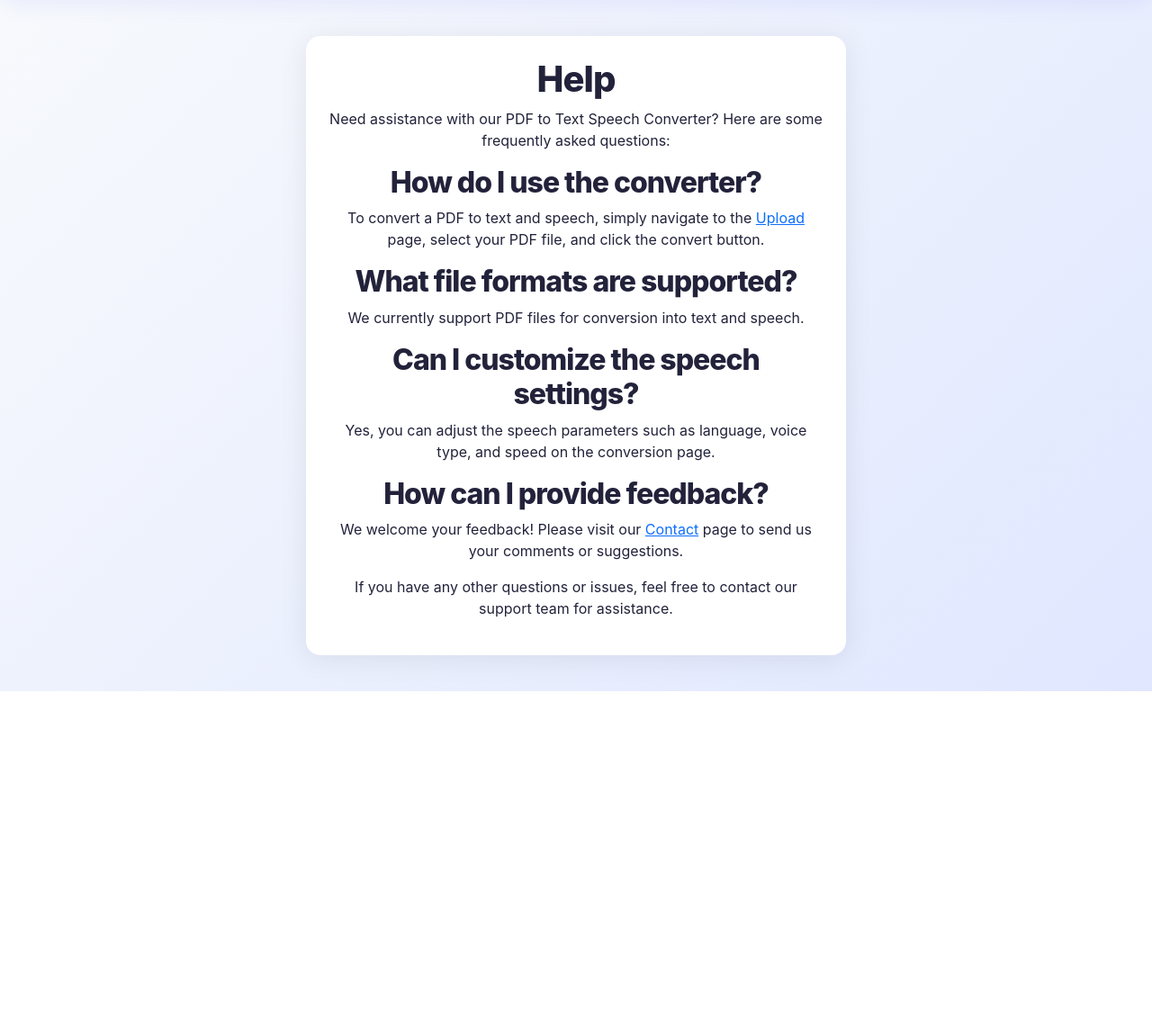
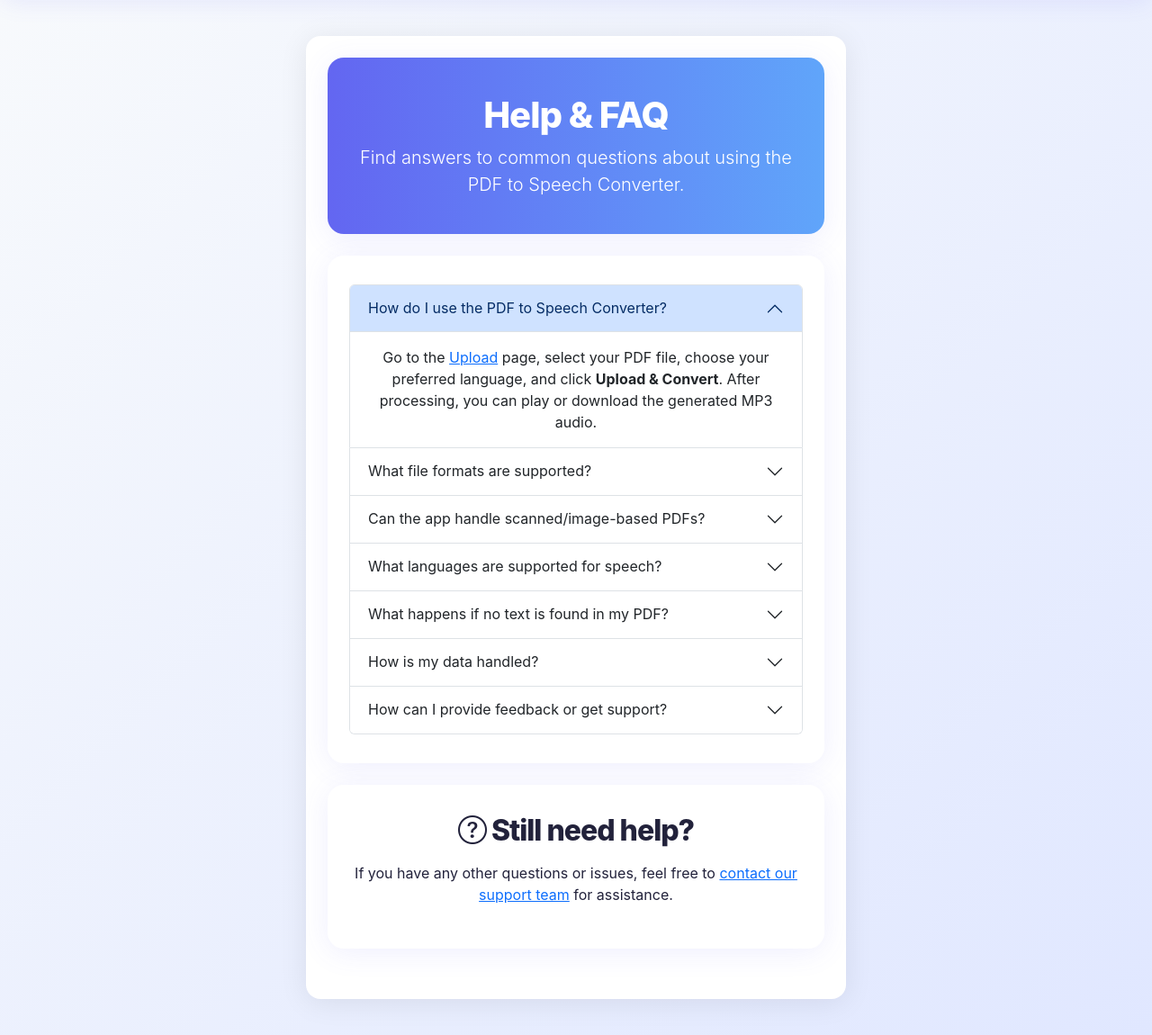
Before and after one commit to TechLegion/PDF-text-to-speech-reader, a Flask app: page /help in a window 1280 px wide. Shown: the part 76-1226 px from the top of the page at 90% size. Before the commit the page ends 844 px from the top, so only its background shows below. Run offline with Flask 2, Linux system fonts and the light colour scheme; some libraries are stand-ins or nearby versions.

Commit message:
made major changes

```diff
--- a/PDF-TTS-CONVERTER/templates/help.html
+++ b/PDF-TTS-CONVERTER/templates/help.html
@@ -1,25 +1,106 @@
 {% extends "base.html" %}
 
-{% block title %}Upload PDF Document{% endblock %}
-{% block align_p %} text-align: left; {% endblock %}
+{% block title %}Help | PDF TTS{% endblock %}
 
 {% block content %}
-    <!-- upload form or content here -->
+<div class="vibrant-section mb-4 text-center">
+  <h1 class="mb-2">Help & FAQ</h1>
+  <p class="lead mb-0">Find answers to common questions about using the PDF to Speech Converter.</p>
+</div>
 
-<h1>Help</h1>
-    <p>Need assistance with our PDF to Text Speech Converter? Here are some frequently asked questions:</p>
+<div class="saas-card mx-auto mb-4" style="max-width: 700px;">
+  <div class="accordion" id="faqAccordion">
+    <div class="accordion-item">
+      <h2 class="accordion-header" id="faq1-heading">
+        <button class="accordion-button" type="button" data-bs-toggle="collapse" data-bs-target="#faq1" aria-expanded="true" aria-controls="faq1">
+          How do I use the PDF to Speech Converter?
+        </button>
+      </h2>
+      <div id="faq1" class="accordion-collapse collapse show" aria-labelledby="faq1-heading" data-bs-parent="#faqAccordion">
+        <div class="accordion-body">
+          Go to the <a href="/upload">Upload</a> page, select your PDF file, choose your preferred language, and click <strong>Upload & Convert</strong>. After processing, you can play or download the generated MP3 audio.
+        </div>
+      </div>
+    </div>
+    <div class="accordion-item">
+      <h2 class="accordion-header" id="faq2-heading">
+        <button class="accordion-button collapsed" type="button" data-bs-toggle="collapse" data-bs-target="#faq2" aria-expanded="false" aria-controls="faq2">
+          What file formats are supported?
+        </button>
+      </h2>
+      <div id="faq2" class="accordion-collapse collapse" aria-labelledby="faq2-heading" data-bs-parent="#faqAccordion">
+        <div class="accordion-body">
+          Only PDF files are supported for upload and conversion.
+        </div>
+      </div>
+    </div>
+    <div class="accordion-item">
+      <h2 class="accordion-header" id="faq3-heading">
+        <button class="accordion-button collapsed" type="button" data-bs-toggle="collapse" data-bs-target="#faq3" aria-expanded="false" aria-controls="faq3">
+          Can the app handle scanned/image-based PDFs?
+        </button>
+      </h2>
+      <div id="faq3" class="accordion-collapse collapse" aria-labelledby="faq3-heading" data-bs-parent="#faqAccordion">
+        <div class="accordion-body">
+          Yes! If your PDF is image-based (scanned), the app will automatically use OCR (Optical Character Recognition) to extract text. This may take a bit longer than regular text-based PDFs.
+        </div>
+      </div>
+    </div>
+    <div class="accordion-item">
+      <h2 class="accordion-header" id="faq4-heading">
+        <button class="accordion-button collapsed" type="button" data-bs-toggle="collapse" data-bs-target="#faq4" aria-expanded="false" aria-controls="faq4">
+          What languages are supported for speech?
+        </button>
+      </h2>
+      <div id="faq4" class="accordion-collapse collapse" aria-labelledby="faq4-heading" data-bs-parent="#faqAccordion">
+        <div class="accordion-body">
+          You can choose from a variety of languages and accents (English, French, Spanish, Mandarin, Dutch, Portuguese, Japanese, German, Russian, Nepali, Korean, Italian, Ukrainian, Arabic) on the upload page.
+        </div>
+      </div>
+    </div>
+    <div class="accordion-item">
+      <h2 class="accordion-header" id="faq5-heading">
+        <button class="accordion-button collapsed" type="button" data-bs-toggle="collapse" data-bs-target="#faq5" aria-expanded="false" aria-controls="faq5">
+          What happens if no text is found in my PDF?
+        </button>
+      </h2>
+      <div id="faq5" class="accordion-collapse collapse" aria-labelledby="faq5-heading" data-bs-parent="#faqAccordion">
+        <div class="accordion-body">
+          If no text can be extracted (even after OCR), you'll see an error message and no audio will be generated. Try another PDF or check that your file contains readable text.
+        </div>
+      </div>
+    </div>
+    <div class="accordion-item">
+      <h2 class="accordion-header" id="faq6-heading">
+        <button class="accordion-button collapsed" type="button" data-bs-toggle="collapse" data-bs-target="#faq6" aria-expanded="false" aria-controls="faq6">
+          How is my data handled?
+        </button>
+      </h2>
+      <div id="faq6" class="accordion-collapse collapse" aria-labelledby="faq6-heading" data-bs-parent="#faqAccordion">
+        <div class="accordion-body">
+          Uploaded files are stored temporarily for processing and audio generation. For more details, see our <a href="/privacy">Privacy Policy</a>.
+        </div>
+      </div>
+    </div>
+    <div class="accordion-item">
+      <h2 class="accordion-header" id="faq7-heading">
+        <button class="accordion-button collapsed" type="button" data-bs-toggle="collapse" data-bs-target="#faq7" aria-expanded="false" aria-controls="faq7">
+          How can I provide feedback or get support?
+        </button>
+      </h2>
+      <div id="faq7" class="accordion-collapse collapse" aria-labelledby="faq7-heading" data-bs-parent="#faqAccordion">
+        <div class="accordion-body">
+          We welcome your feedback! Please visit our <a href="/contact">Contact</a> page to send us your comments, questions, or suggestions.
+        </div>
+      </div>
+    </div>
+  </div>
+</div>
 
-    <h2>How do I use the converter?</h2>
-    <p>To convert a PDF to text and speech, simply navigate to the <a href="/upload">Upload</a> page, select your PDF file, and click the convert button.</p>
+<div class="saas-card mx-auto text-center" style="max-width: 700px;">
+  <h2 class="mb-3"><i class="bi bi-question-circle"></i> Still need help?</h2>
+  <p>If you have any other questions or issues, feel free to <a href="/contact">contact our support team</a> for assistance.</p>
+</div>
 
-    <h2>What file formats are supported?</h2>
-    <p>We currently support PDF files for conversion into text and speech.</p>
-
-    <h2>Can I customize the speech settings?</h2>
-    <p>Yes, you can adjust the speech parameters such as language, voice type, and speed on the conversion page.</p>
-
-    <h2>How can I provide feedback?</h2>
-    <p>We welcome your feedback! Please visit our <a href="/contact">Contact</a> page to send us your comments or suggestions.</p>
-
-    <p>If you have any other questions or issues, feel free to contact our support team for assistance.</p>
+<link rel="stylesheet" href="https://cdn.jsdelivr.net/npm/bootstrap-icons@1.10.5/font/bootstrap-icons.css">
 {% endblock %}
--- a/PDF-TTS-CONVERTER/templates/upload.html
+++ b/PDF-TTS-CONVERTER/templates/upload.html
@@ -55,11 +55,6 @@
 <div class="saas-dummy-section">
   <h2>Coming Soon: PDF Summarization</h2>
   <p>Get concise summaries of your uploaded PDFs with a single click. Stay tuned!</p>
-</div>
-
-<div class="saas-dummy-section">
-  <h2>Coming Soon: Share & Collaborate</h2>
-  <p>Share your audio files and collaborate with your team directly from the platform.</p>
 </div>
 
 <link rel="stylesheet" href="https://cdn.jsdelivr.net/npm/bootstrap-icons@1.10.5/font/bootstrap-icons.css">
```
Also changed, not shown: PDF-TTS-CONVERTER/templates/about.html (+34 -15 lines), PDF-TTS-CONVERTER/templates/contact.html (+47 -49 lines), PDF-TTS-CONVERTER/templates/index.html (+5 -4 lines), PDF-TTS-CONVERTER/templates/privacy.html (+33 -18 lines), 2 other files.
